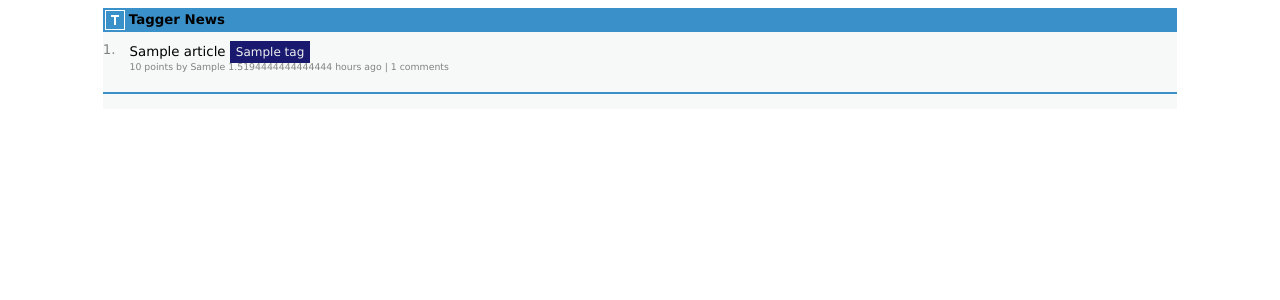
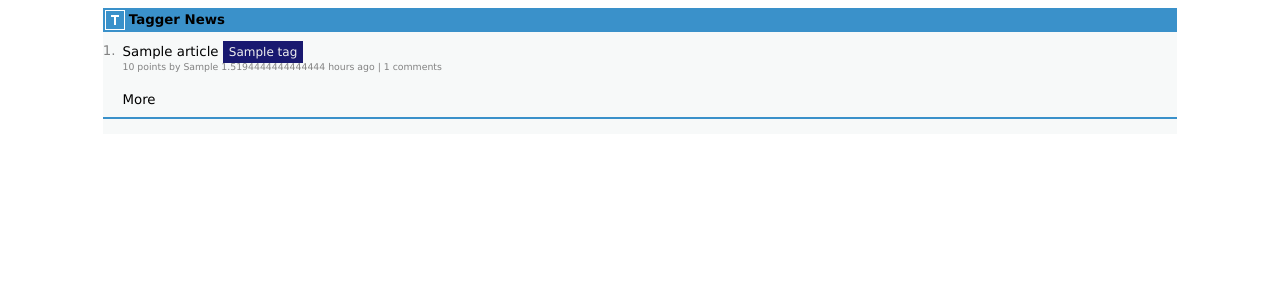
Before and after one commit to danrobinson/taggernews, a Django app: page / in a window 1280 px wide. Shown: the top 300 px of the page. Run offline with Django 3.2, Linux system fonts and the light colour scheme; tables that the repository leaves empty hold one stand-in row (values such as "Sample post"); grey boxes are pictures that could not be loaded.

Commit message:
fix display; add paging

```diff
--- a/taggernews/articles/static/styles.css
+++ b/taggernews/articles/static/styles.css
@@ -55,7 +55,7 @@ pre { overflow: auto; padding: 2px; }
 pre:hover { overflow:auto }
 
 .votearrow {
-  width:      10px;
+  width:      3px;
   height:     10px;
   border:     0px;
   margin:     3px 2px 6px;
@@ -72,6 +72,8 @@ pre:hover { overflow:auto }
   -ms-transform:     rotate(180deg);  /* IE9 */
   transform:         rotate(180deg);  /* W3C complaint browsers */
 }
+
+.rank { padding-top: 1px }
 
 /* mobile device */
 @media only screen
--- a/taggernews/articles/templates/article_list.html
+++ b/taggernews/articles/templates/article_list.html
@@ -7,7 +7,7 @@
 
 {% for article in articles %}
 <tr class='athing' id='14330547'>
-      <td align="right" valign="top" class="title"><span class="rank">{{ forloop.counter }}.</span></td>
+      <td align="right" valign="top" class="title"><div style="" class="rank">{{ forloop.counter|add:offset }}.</div></td>
       <td valign="top" class="votelinks"><center>
           <div class='votearrow' title='upvote'></div></center></td>
           <td class="title"><a href="{{ article.get_absolute_url }}" class="storylink">{{ article.title }}</a>
@@ -20,7 +20,7 @@
 {% endfor %}
 <tr class="spacer" style="height:5px"></tr>
 
-    <!--<tr class="morespace" style="height:10px"></tr><tr><td colspan="2"></td><td class="title"><a href="news?p=2" class="morelink" rel="nofollow">More</a></td></tr>-->
+    <tr class="morespace" style="height:10px"></tr><tr><td colspan="2"></td><td class="title"><a href="/news/{{ page_number|add:1 }}" class="morelink" rel="nofollow">More</a></td></tr>
   </tbody>
   </table>
 
--- a/taggernews/articles/views.py
+++ b/taggernews/articles/views.py
@@ -11,11 +11,18 @@ from models import Article, Tag
 from django.db.models import Count
 
 
-def front_page(request):
-  articles = Article.objects.all().order_by('-timestamp')[:30]
+def news(request, page="1"):
+  page_number = int(page)
+
+  start = (page_number - 1) * 30
+  end = page_number * 30
+
+  articles = Article.objects.all().order_by('-timestamp')[start:end]
 
   context = {
-    "articles": articles
+    "articles": articles,
+    "page_number": page_number,
+    "offset": (page_number - 1) * 30
   }
 
   return render(request, 'article_list.html', context)
--- a/taggernews/taggernews/urls.py
+++ b/taggernews/taggernews/urls.py
@@ -16,10 +16,12 @@ Including another URLconf
 from django.conf.urls import url
 from django.contrib import admin
 
-from articles.views import front_page, by_tag, all_tags
+from articles.views import news, by_tag, all_tags
 
 urlpatterns = [
-    url(r'^$', front_page),
+    url(r'^$', news),
+    url(r'^news/$', news),
+    url(r'^news/(?P<page>\d+)$', news),
     url(r'^tags/(?P<tag_string>[A-Za-z]+(\+[A-Za-z]+)*)/$', by_tag),
     url(r'^tags/$', all_tags),
     url(r'^admin/', admin.site.urls)
```
